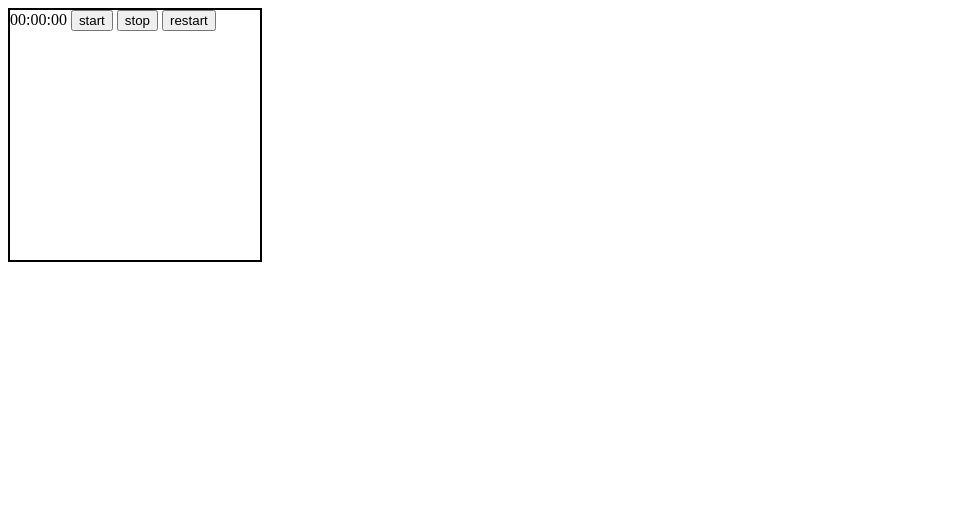
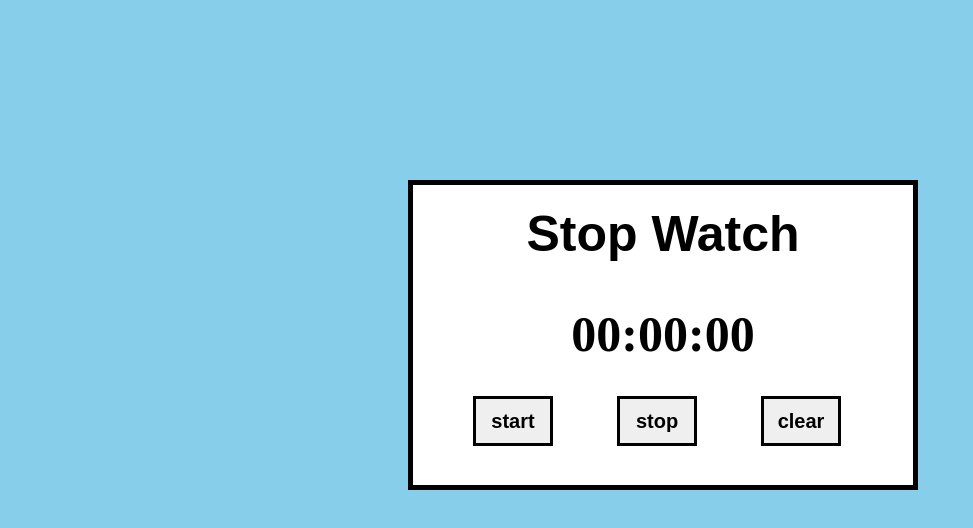
Before and after one commit to BantuSanjay/learn-js, a plain HTML site: page stopwatch.html in a window 1280 px wide. Shown: the whole page, without its empty margins (0-973 px from the left). Drawn offline with Linux system fonts and the light colour scheme.

Commit message:
Add files via upload

```diff
--- a/stopwatch.html
+++ b/stopwatch.html
@@ -1,24 +1,102 @@
 <html>
     <head>
         <style>
-            #stopwatch {
-                width: 250px;
-                height: 250px;
-                border: 2px solid black;
+            body{
+                background-color:skyblue;
             }
+            #stopwatch{
+                width: 500px;
+                height: 300px;
+                border: 5px solid black;
+                margin-top: 180px;
+                margin-left: 400px;
+                background-color: white;
+            }
+            h2{
+                margin-top: 20px;
+                font-size: 50px;
+                font-family: sans-serif;
+                display: flex;
+                justify-content: center;
+                text-align: center;
+            }
+            h1{
+                font-size: 50px;
+                display: flex;
+                justify-content: center;
+                text-align: center;
+            }
+            #start{
+                width: 80px;
+                height: 50px;
+                font-size: 20px;
+                font-family:sans-serif;
+                font-weight: bold;
+                margin-left: 60px;
+                border: 3px solid black;
+            }
+            #stop{
+                width: 80px;
+                height: 50px;
+                font-size: 20px;
+                font-family:sans-serif;
+                font-weight: bold;
+                margin-left: 60px;
+                border: 3px solid black;
+            }
+            #clear{
+                width: 80px;
+                height: 50px;
+                font-size: 20px;
+                font-family:sans-serif;
+                font-weight: bold;
+                margin-left: 60px;
+                border: 3px solid black;
+            }
+
         </style>
     </head>
-    <body>
-        <div id="stopwatch">00:00:00
-            <button onclick=""myTimer = setInterval(start, 1000)"">start</button>
-            <button onclick="stop">stop</button>
-            <button onclick="restart()">restart</button>
-        </div>
-        <script>
-            function start() {
-                var count = 0;
-                document.getElementById("stopwatch").innerHTML = ++c;
+<body>
+    <div id="Stopwatch">
+    <h2>Stop Watch</h2>
+    <h1><time>00:00:00</time> </h1>
+    <button id="start">start</button>
+    <button id="stop">stop</button>
+    <button id="clear">clear</button>
+</div>
+    <script>
+        var h1 = document.getElementsByTagName('h1')[0],
+            start = document.getElementById('start'),
+            stop = document.getElementById('stop'),
+            clear = document.getElementById('clear'),
+            seconds = 0, minutes = 0, hours = 0,t;
+
+        function add() {
+            seconds++;
+            if (seconds >= 60) {
+                seconds = 0;
+                minutes++;
+                if (minutes >= 60) {
+                    minutes = 0;
+                    hours++;
+                }
             }
-        </script>
-    </body>
+
+            h1.textContent = (hours ? (hours > 9 ? hours : "0" + hours) : "00") + ":" + (minutes ? (minutes > 9 ? minutes : "0" + minutes) : "00") + ":" + (seconds > 9 ? seconds : "0" + seconds);
+            timer();
+        }
+        function timer() {
+            t = setTimeout(add, 1000);
+        }
+        start.onclick = timer;
+        stop.onclick = function () {
+            clearTimeout(t);
+        }
+        clear.onclick = function () {
+            h1.textContent = "00:00:00";
+            seconds = 0; minutes = 0; hours = 0;
+        }
+    </script>
+</body>
+
 </html>
```
